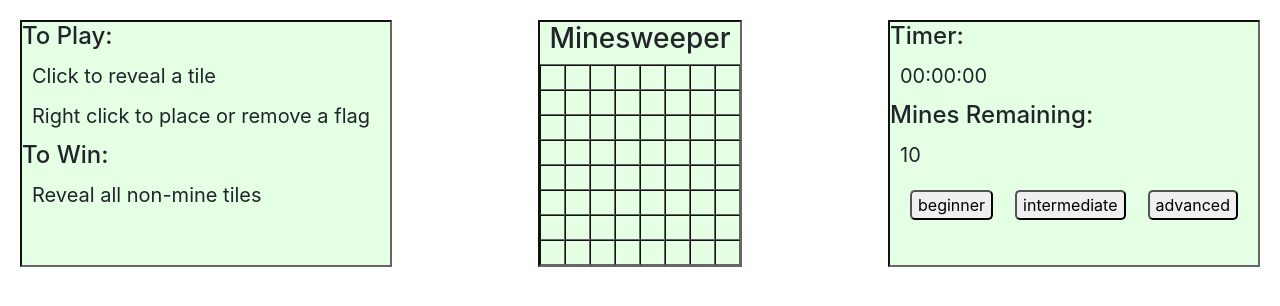
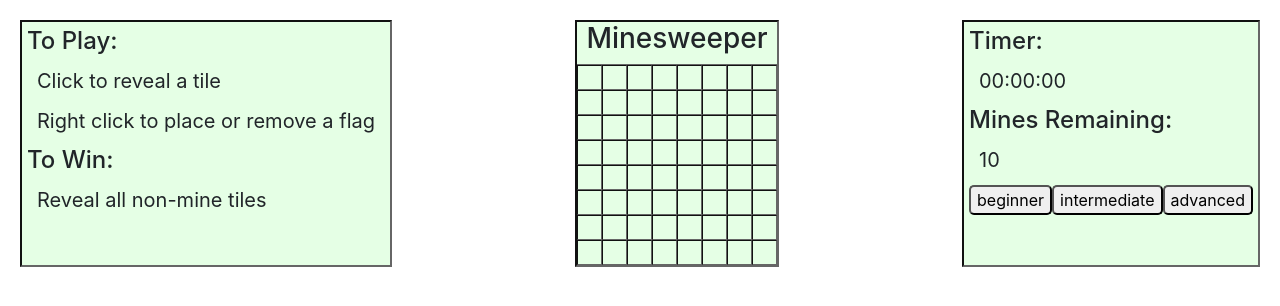
Before and after one commit to mariereed/minesweeper-flask-app, a Flask app: page / in a window 1280 px wide. Shown: the top 306 px of the page. Run offline with Flask 2, Linux system fonts and the light colour scheme; some libraries are stand-ins or nearby versions.

Commit message:
Fixed styling so that advanced fits on the board.

```diff
--- a/templates/base.html
+++ b/templates/base.html
@@ -48,13 +48,13 @@
         background-color: rgba(0, 255, 0, 0.1);
         border: 2px inset #666;
         display: inline-block;
-        width: 30%;
+        padding: 5px;
       }
       #instructions {
         background-color: rgba(0, 255, 0, 0.1);
         border: 2px inset #666;
         display: inline-block;
-        width: 30%;
+        padding: 5px;
       }
       .revealed {
         background-color: white;
@@ -69,7 +69,6 @@
       #buttons {
         display: flex;
         justify-content: space-between;
-        margin: 20px;
       }
       button {
         border-radius: 5px;
```
